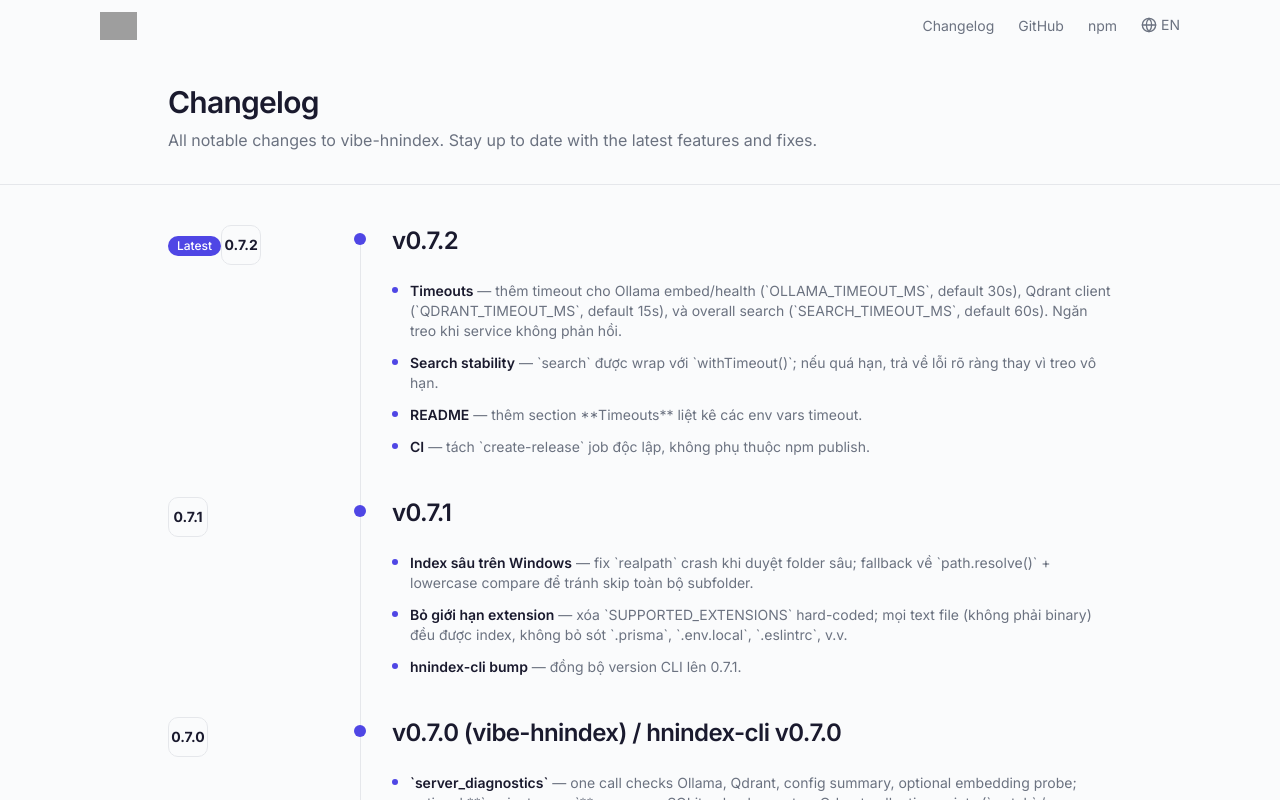
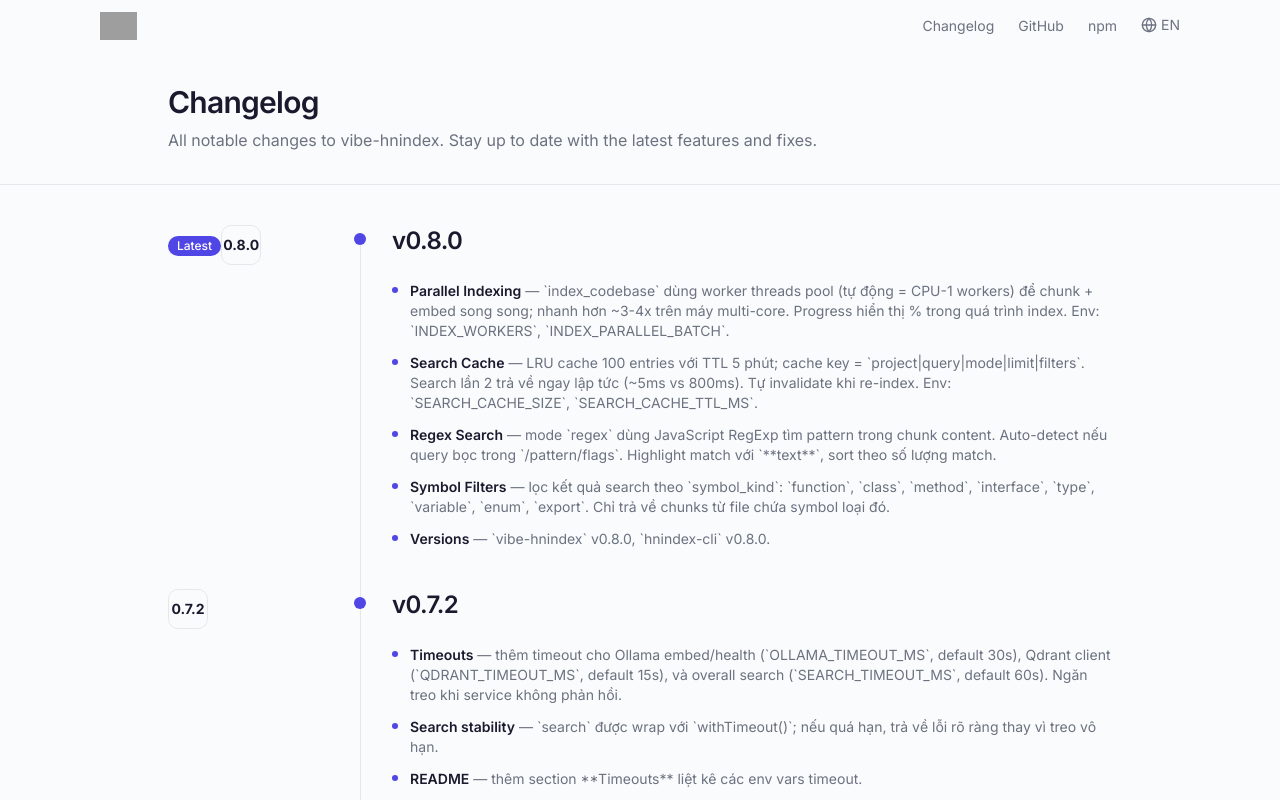
Before and after one commit to AndyAnh174/vibe-hnindex, a Next.js app in the folder website/: page /en/changelog in a window 1280 px wide. Shown: the top 800 px of the page. Built offline with nearby package versions, Linux system fonts and the light colour scheme; grey boxes are pictures that could not be loaded.

Commit message:
chore: add v0.8.0 to website changelog

```diff
--- a/website/src/app/[locale]/changelog/changelog-data.ts
+++ b/website/src/app/[locale]/changelog/changelog-data.ts
@@ -5,6 +5,16 @@
 }
 
 export const changelogData: VersionEntry[] = [
+  {
+    title: "v0.8.0",
+    items: [
+      "**Parallel Indexing** — `index_codebase` dùng worker threads pool (tự động = CPU-1 workers) để chunk + embed song song; nhanh hơn ~3-4x trên máy multi-core. Progress hiển thị % trong quá trình index. Env: `INDEX_WORKERS`, `INDEX_PARALLEL_BATCH`.",
+      "**Search Cache** — LRU cache 100 entries với TTL 5 phút; cache key = `project|query|mode|limit|filters`. Search lần 2 trả về ngay lập tức (~5ms vs 800ms). Tự invalidate khi re-index. Env: `SEARCH_CACHE_SIZE`, `SEARCH_CACHE_TTL_MS`.",
+      "**Regex Search** — mode `regex` dùng JavaScript RegExp tìm pattern trong chunk content. Auto-detect nếu query bọc trong `/pattern/flags`. Highlight match với `**text**`, sort theo số lượng match.",
+      "**Symbol Filters** — lọc kết quả search theo `symbol_kind`: `function`, `class`, `method`, `interface`, `type`, `variable`, `enum`, `export`. Chỉ trả về chunks từ file chứa symbol loại đó.",
+      "**Versions** — `vibe-hnindex` v0.8.0, `hnindex-cli` v0.8.0.",
+    ],
+  },
   {
     title: "v0.7.2",
     items: [
```
